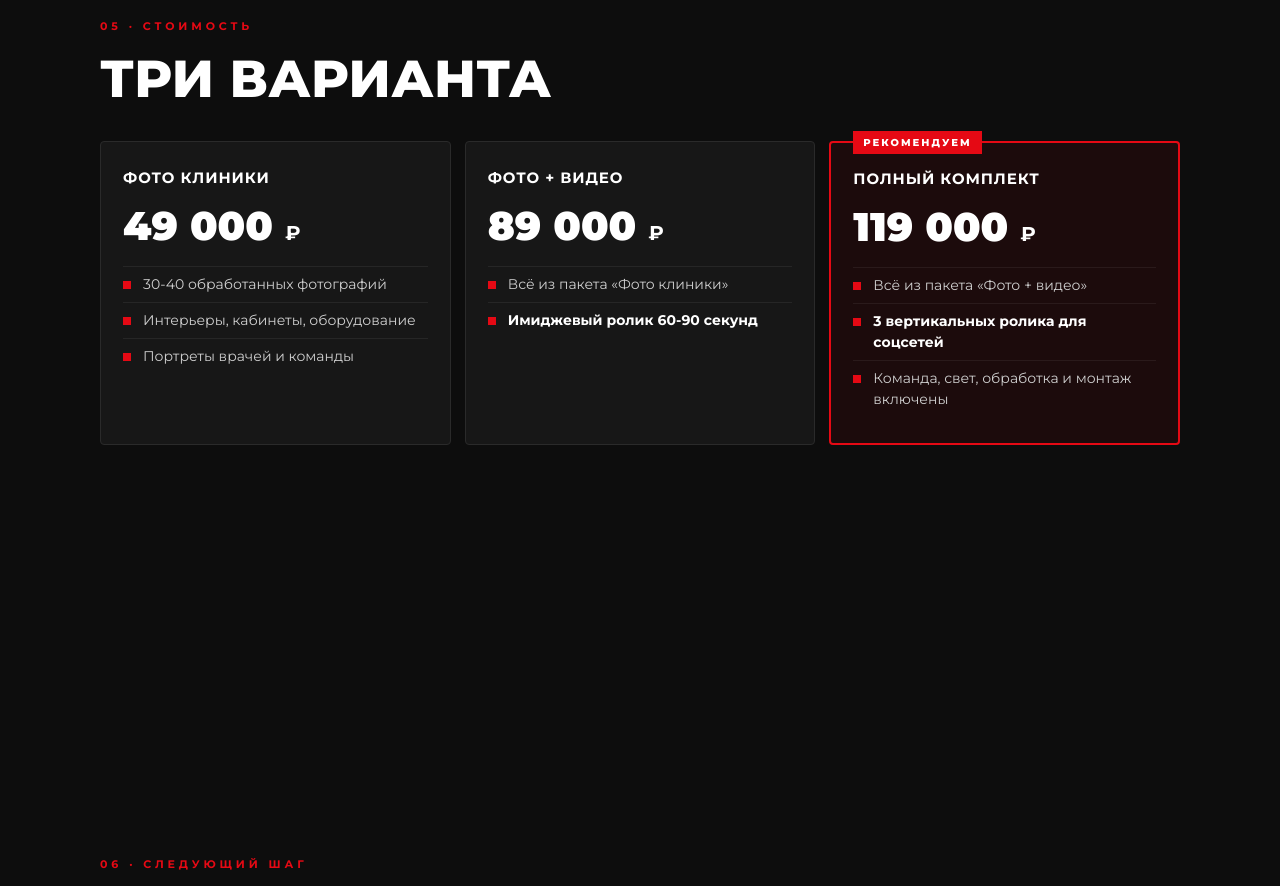
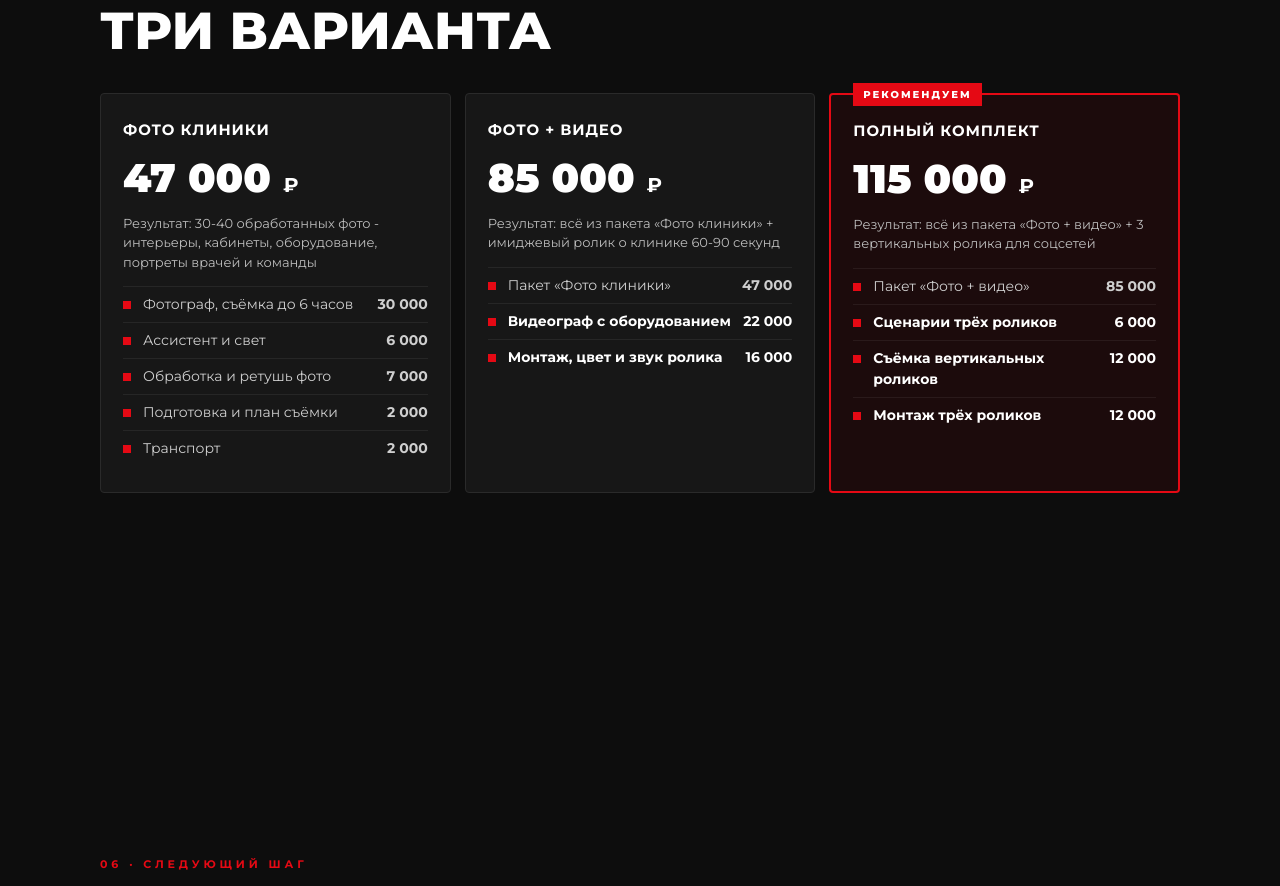
Before and after one commit to Ronnimaks/film_studio, a plain HTML site: page clinic/index.html in a window 1280 px wide. Shown: the part 3376-4262 px from the top of the page. Drawn offline with Linux system fonts and the light colour scheme.

Commit message:
Клиника: цены 47/85/115 и расшифровка сметы
Co-Authored-By: Claude Opus 5.5 <noreply@anthropic.com>

```diff
--- a/clinic/index.html
+++ b/clinic/index.html
@@ -72,6 +72,9 @@ h2{font:800 clamp(26px,4.4vw,52px)/1.08 Montserrat;text-transform:uppercase}
 .pack li{padding:7px 0 7px 20px;position:relative;border-top:1px solid #ffffff10}
 .pack li:before{content:"";position:absolute;left:0;top:14px;width:8px;height:8px;background:var(--red)}
 .pack li.plus{color:#fff;font-weight:600}
+.pack .res{font:400 13px/1.5 Montserrat;color:#bdbdbd;margin:-4px 0 14px}
+.pack ul.cost li{display:flex;justify-content:space-between;gap:10px}
+.pack ul.cost b{white-space:nowrap;font-weight:700}
 
 /* СЛЕДУЮЩИЙ ШАГ */
 .btns{display:flex;gap:12px;flex-wrap:wrap;margin-top:34px}
@@ -156,19 +159,37 @@ h2{font:800 clamp(26px,4.4vw,52px)/1.08 Montserrat;text-transform:uppercase}
   <div class="packs">
    <div class="pack">
     <h3>Фото клиники</h3>
-    <div class="price">49 000 <small>₽</small></div>
-    <ul><li>30-40 обработанных фотографий</li><li>Интерьеры, кабинеты, оборудование</li><li>Портреты врачей и команды</li></ul>
+    <div class="price">47 000 <small>₽</small></div>
+    <p class="res">Результат: 30-40 обработанных фото - интерьеры, кабинеты, оборудование, портреты врачей и команды</p>
+    <ul class="cost">
+     <li><span>Фотограф, съёмка до 6 часов</span><b>30 000</b></li>
+     <li><span>Ассистент и свет</span><b>6 000</b></li>
+     <li><span>Обработка и ретушь фото</span><b>7 000</b></li>
+     <li><span>Подготовка и план съёмки</span><b>2 000</b></li>
+     <li><span>Транспорт</span><b>2 000</b></li>
+    </ul>
    </div>
    <div class="pack">
     <h3>Фото + видео</h3>
-    <div class="price">89 000 <small>₽</small></div>
-    <ul><li>Всё из пакета «Фото клиники»</li><li class="plus">Имиджевый ролик 60-90 секунд</li></ul>
+    <div class="price">85 000 <small>₽</small></div>
+    <p class="res">Результат: всё из пакета «Фото клиники» + имиджевый ролик о клинике 60-90 секунд</p>
+    <ul class="cost">
+     <li><span>Пакет «Фото клиники»</span><b>47 000</b></li>
+     <li class="plus"><span>Видеограф с оборудованием</span><b>22 000</b></li>
+     <li class="plus"><span>Монтаж, цвет и звук ролика</span><b>16 000</b></li>
+    </ul>
    </div>
    <div class="pack best">
     <span class="tag">Рекомендуем</span>
     <h3>Полный комплект</h3>
-    <div class="price">119 000 <small>₽</small></div>
-    <ul><li>Всё из пакета «Фото + видео»</li><li class="plus">3 вертикальных ролика для соцсетей</li><li>Команда, свет, обработка и монтаж включены</li></ul>
+    <div class="price">115 000 <small>₽</small></div>
+    <p class="res">Результат: всё из пакета «Фото + видео» + 3 вертикальных ролика для соцсетей</p>
+    <ul class="cost">
+     <li><span>Пакет «Фото + видео»</span><b>85 000</b></li>
+     <li class="plus"><span>Сценарии трёх роликов</span><b>6 000</b></li>
+     <li class="plus"><span>Съёмка вертикальных роликов</span><b>12 000</b></li>
+     <li class="plus"><span>Монтаж трёх роликов</span><b>12 000</b></li>
+    </ul>
    </div>
   </div>
  </div>
```
Also changed, not shown: 1 other file.
